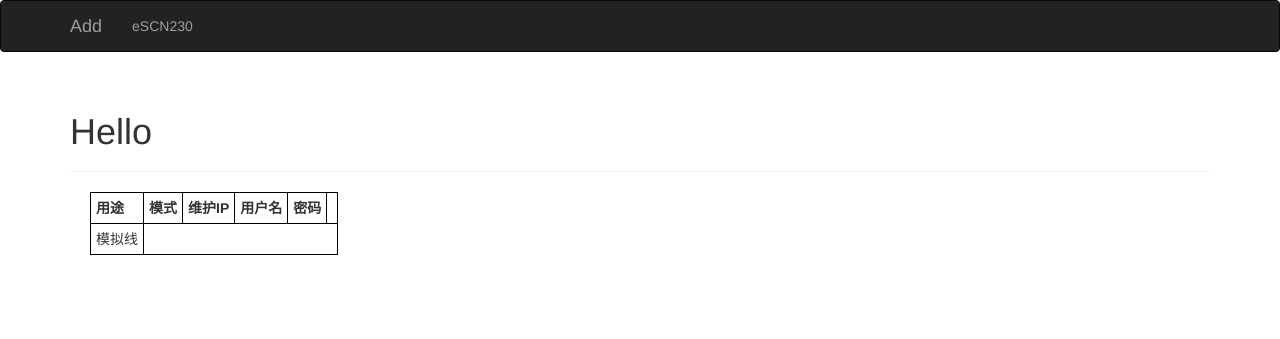
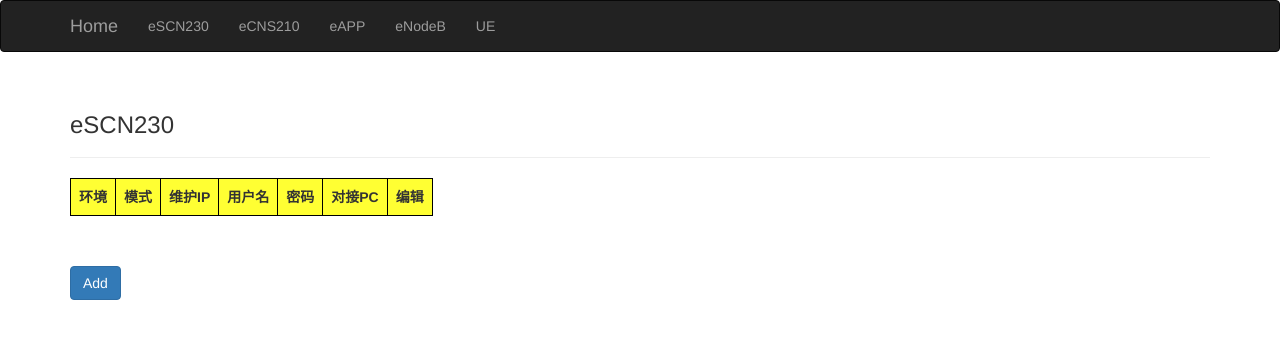
Before and after one commit to yzq/management, a Python web app: template app/templates/index.html in a window 1280 px wide. Shown: the top 339 px of the page. Run offline with Jinja, Linux system fonts and the light colour scheme; the template is opened without the code that fills it, so the values that code supplies are empty; some libraries are stand-ins or nearby versions.

Commit message:
add eapp

```diff
--- a/app/static/styles.css
+++ b/app/static/styles.css
@@ -1,10 +1,26 @@
 table {
-    margin-left: 20px;
     margin-right: 20px;
     border: thin solid black;
+    border-spacing:0px;
 }
 
-td, th {
+td {
     border: 1px solid black;
-    padding: 5px;
+    background-color: #CFE2F3;
+    padding-left: 20px;
+    padding-right: 20px;
+    div{float:left;}
+
 }
+th {
+    border: 1px solid black;
+    background-color: #ffff33;
+    padding: 8px;
+}
+.center {
+    text-align: center
+}
+#btn-add {
+
+    margin: 50px 20px 20px 0px;
+}
--- a/app/templates/base.html
+++ b/app/templates/base.html
@@ -1,7 +1,7 @@
 
 {% extends "bootstrap/base.html" %}
 
-{% block title %}Management{% endblock %}
+{% block title %}环境规划表{% endblock %}
 
 {% block head %}
 {{ super() }}
@@ -18,15 +18,30 @@
                 <span class="icon-bar"></span>
                 <span class="icon-bar"></span>
             </button>
-            <a class="navbar-brand" href="{{ url_for('main.add_element') }}">Add</a>
+            <a class="navbar-brand" href="{{ url_for('main.index') }}">Home</a>
+
         </div>
         <div class="navbar-collapse collapse">
             <ul class="nav navbar-nav">
-                <li><a href="{{ url_for('main.index') }}">eSCN230</a></li>
+                <li>
+                    <!--<a class="navbar-brand" href="{{ url_for('main.index') }}">eCNS210</a>-->
+                    <a href="{{ url_for('main.index') }}">eSCN230</a>
+
+                </li>
+                <li>
+                    <a href="{{ url_for('main.ecns') }}">eCNS210</a>
+                </li>
+                <li>
+                    <a href="{{ url_for('main.eapp') }}">eAPP</a>
+                </li>
+                <li>
+                    <a href="{{ url_for('main.index') }}">eNodeB</a>
+                </li>
+                <li>
+                    <a href="{{ url_for('main.index') }}">UE</a>
+                </li>
 
             </ul>
-
-
         </div>
     </div>
 </div>
--- a/app/templates/index.html
+++ b/app/templates/index.html
@@ -1,39 +1,67 @@
 {% extends "base.html" %}
 
-{% block title %}Management{% endblock %}
+{% block title %}eSCN230 环境信息{% endblock %}
 
 {% block page_content %}
 <div class="page-header">
-    <h1>Hello</h1>
+    <h3>eSCN230</h3>
 </div>
 <div class="post-body">
     <table>
         <tr>
-            <th>用途</th>
-            <th>模式</th>
-            <th>维护IP</th>
-            <th>用户名</th>
-            <th>密码</th>
-            <th></th>
+            <th class="center">环境</th>
+            <th class="center">模式</th>
+            <th class="center">维护IP</th>
+            <th class="center">用户名</th>
+            <th class="center">密码</th>
+            <th class="center">对接PC</th>
+            <th class="center">编辑</th>
         </tr>
+        {% if simu_num %}
         <tr>
-            <td rowspan="4">模拟线</td>
+            <td rowspan={{ simu_num+1 }}>模拟线</td>
         </tr>
-        {% for element in elements %}
+        {% for element in simulation_elements %}
                 <tr>
-                <td>{{ element.type.name }} </td>
-                <td>{{ element.ip }} </td>
-                <td>{{ element.username }} </td>
-                <td>{{ element.password }} </td>
+                    <td class="center">{{ element.type.name }} </td>
+                    <td class="center">{{ element.ip }} </td>
+                    <td class="center">{{ element.username }} </td>
+                    <td class="center">{{ element.password }} </td>
+                    <td class="center">{{ element.pc_ip }} </td>
                     <td>
-                    <a class="btn btn-default"
+                        <a class="btn btn-link"
                            href="{{ url_for('main.edit_element', id=element.id) }}">Edit</a>
-                    <a class="btn btn-default"
+                        <a class="btn btn-link"
                            href="{{ url_for('main.delete_element', id=element.id) }}">Delete</a>
                      </td>
                 </tr>
         {% endfor %}
+        {% endif %}
+
+        {% if real_num %}
+        <tr>
+            <td rowspan={{ real_num+1 }}>真实线</td>
+        </tr>
+        {% for element in real_elements %}
+                <tr>
+                    <td class="center">{{ element.type.name }} </td>
+                    <td class="center">{{ element.ip }} </td>
+                    <td class="center">{{ element.username }} </td>
+                    <td class="center">{{ element.password }} </td>
+                    <td class="center">{{ element.pc_ip }} </td>
+                    <td>
+                        <a class="btn btn-link"
+                           href="{{ url_for('main.edit_element', id=element.id) }}">Edit</a>
+                        <a class="btn btn-link"
+                           href="{{ url_for('main.delete_element', id=element.id) }}">Delete</a>
+                     </td>
+                </tr>
+        {% endfor %}
+        {% endif %}
     </table>
+    <div id="btn-add">
+        <a class="btn btn-primary" href="{{ url_for('main.add_element') }}">Add</a>
+    </div>
 </div>
 
 {% endblock %}
```
Also changed, not shown: app/main/forms.py (+49 -2 lines), app/models.py (+34 -1 lines), app/templates/add_eapp.html (added, +12 -0 lines), app/templates/add_ecns.html (added, +12 -0 lines), app/templates/eapp.html (added, +55 -0 lines), app/templates/ecns.html (added, +64 -0 lines). Lines whose indentation alone changed are shown as unchanged.
